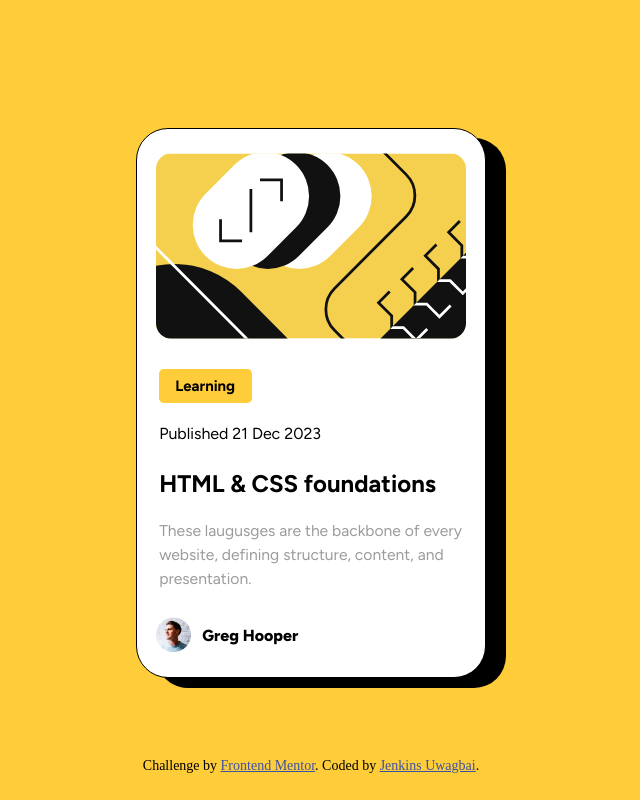
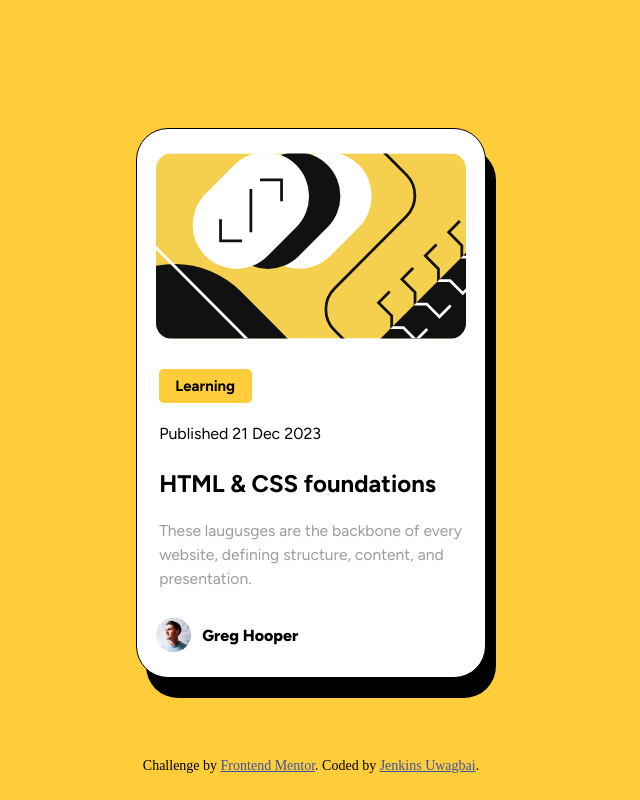
Before and after one commit to jenkx60/blog-preview-card, a plain HTML site: page index.html in a window 1280 px wide. Shown: the whole page, without its empty margins (329-969 px from the left). Drawn offline with Linux system fonts and the light colour scheme.

Commit message:
Update styles.css

```diff
--- a/styles.css
+++ b/styles.css
@@ -23,7 +23,7 @@ body {
     align-items: center;
     border: 1px solid black;
     border-radius: 2rem;
-    box-shadow: 20px 10px;
+    box-shadow: 10px 20px;
 }
 
 .top_img {
```
